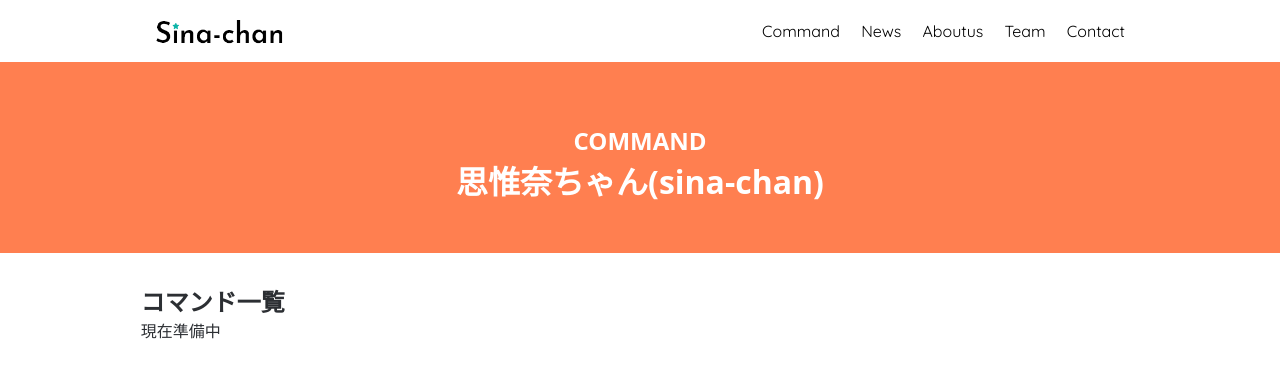
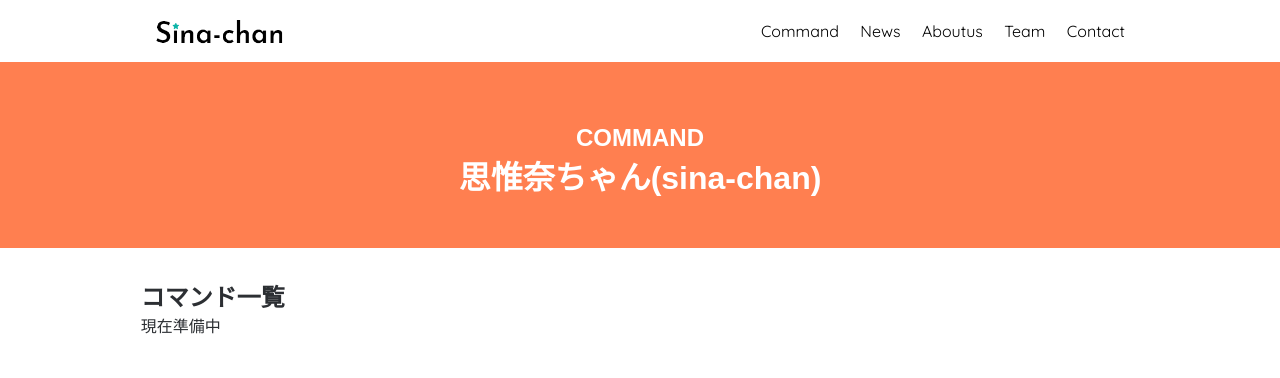
Before and after one commit to SinaKitagami/sinakitagami.github.io, a Jekyll site: the page built from command.md, in a window 1280 px wide and 900 px high. Shown: the top 378 px of the window. Built offline with Jekyll 4.4.1, drawn with Linux system fonts in a browser that asks for light colours; nearby versions of some CDN libraries.

Commit message:
Update main.scss

```diff
--- a/assets/css/main.scss
+++ b/assets/css/main.scss
@@ -10,8 +10,8 @@
 
 /*config*/
 body{
-    font-family: "Montserrat","游ゴシック",YuGothic,"ヒラギノ角ゴ ProN W3","Hiragino Kaku Gothic ProN","メイリオ",Meiryo,sans-serif;
     font-family: 'Open Sans', sans-serif;
+    font-family: 'Sawarabi Gothic', sans-serif;
     margin:0; padding:0;
     color: #2C2F33;
     background-color: rgba(255, 255, 255, 0.781);
```
